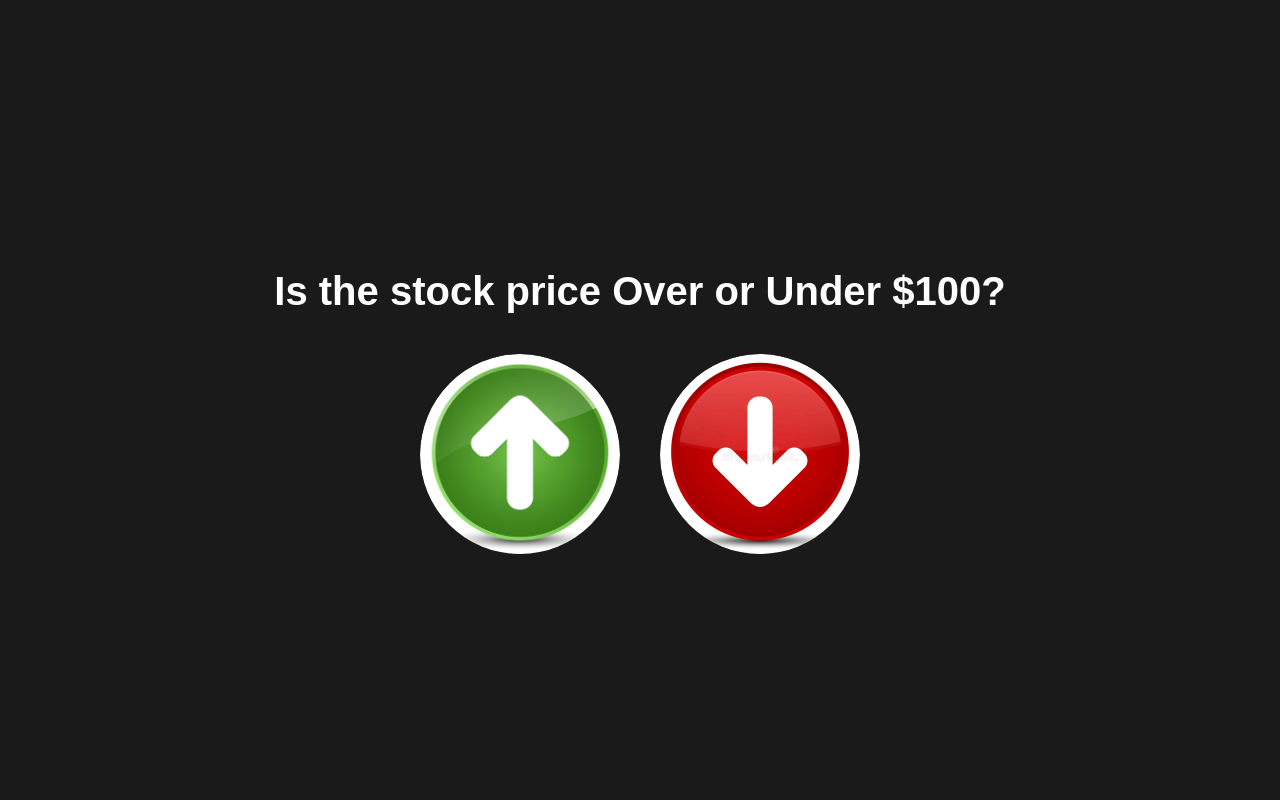
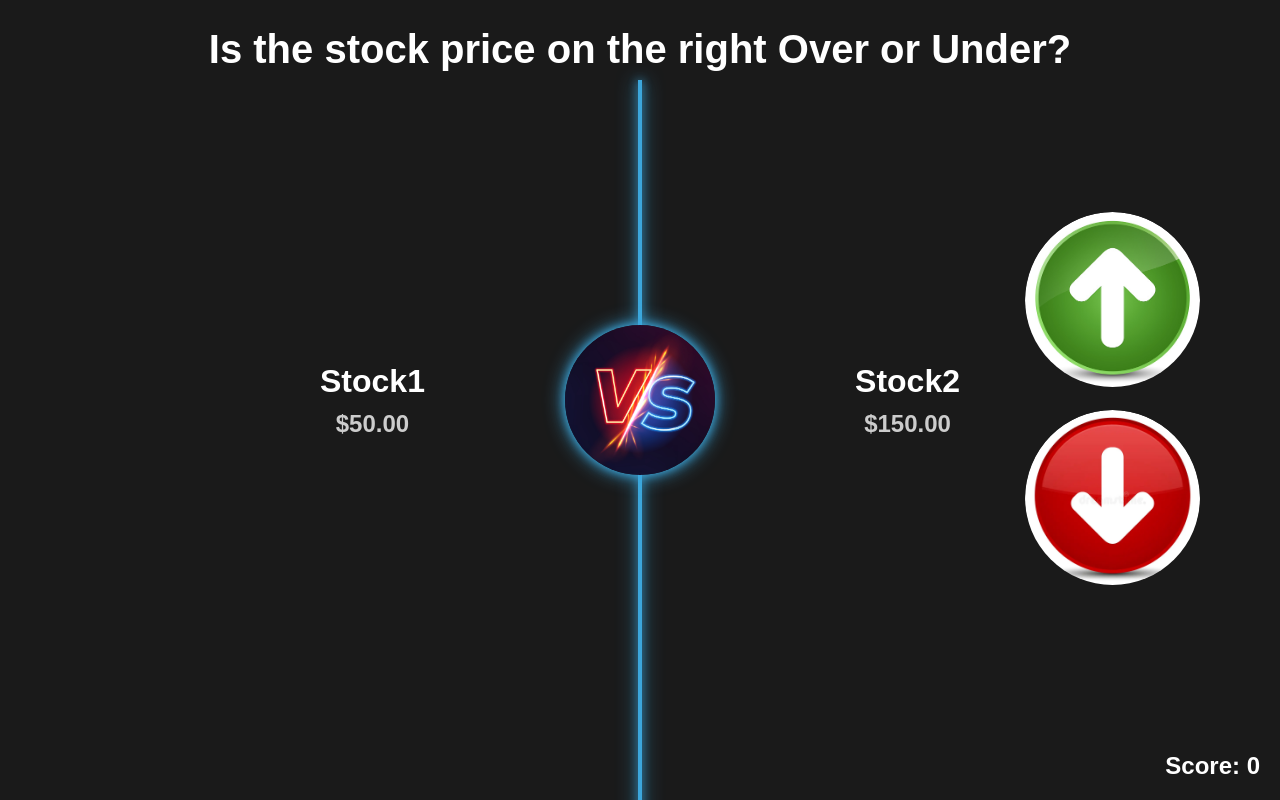
Before and after one commit to ChennyToo/stocks-over-under, a React (Create React App) app: page /game in a window 1280 px wide. Built offline with nearby package versions, Linux system fonts and the light colour scheme; no server answers.

Commit message:
Second screen UI

```diff
--- a/src/App.css
+++ b/src/App.css
@@ -14,6 +14,8 @@
   font-family: Arial, sans-serif;
   padding-top: 40px; /* Add padding to push content below the logo */
   position: relative; /* Required for the overlay */
+  overflow: off; /* Prevent scrollbars during animation */
+
 }
 
 /* Dark overlay */
@@ -27,7 +29,16 @@
   background-color: rgba(0, 0, 0, 0.65); /* Black with 50% opacity */
   z-index: 1; /* Ensure the overlay is above the background image */
 }
-
+/* GameScreen.css */
+/* Prevent scrolling on the body and html */
+/* GameScreen.css */
+/* Prevent scrolling on the body and html */
+body, html {
+  margin: 0;
+  padding: 0;
+  overflow: hidden; /* Disable scrolling */
+  height: 100%; /* Ensure the body and html take up the full viewport height */
+}
 /* Ensure content is above the overlay */
 .App > * {
   position: relative;
--- a/src/App.js
+++ b/src/App.js
@@ -12,8 +12,15 @@ function HomeScreen() {
   const handleStart = () => {
     navigate('/game'); // Navigate to the game screen
   };
+// Disable scrolling
+useEffect(() => {
+  document.body.style.overflow = 'hidden'; // Disable scrolling
+  return () => {
+    document.body.style.overflow = 'auto'; // Re-enable scrolling when the component unmounts
+  };
+}, []);
+  return (
 
-  return (
     <div className="App">
       {/* Rounded Image */}
       <img src={stockImage} alt="Stock" className="rounded-image" />
@@ -23,7 +30,7 @@ function HomeScreen() {
 
       {/* Description */}
       <p className="description">
-        Put your knowledge to the test by simply deciding if you think a stock price is Over or Under the given price
+        Put your knowledge to the test by simply deciding if you think a stock price is Over or Under another stock price
       </p>
 
       {/* Start Button */}
@@ -36,6 +43,7 @@ function HomeScreen() {
 
 
 function App() {
+  // eslint-disable-next-line
   const [bars, setBars] = useState(null);
 
   useEffect(() => {
--- a/src/GameScreen.css
+++ b/src/GameScreen.css
@@ -4,24 +4,59 @@
     height: 100vh; /* Full viewport height */
     display: flex;
     flex-direction: column;
-    justify-content: center;
+    justify-content: top;
     align-items: center;
     background-color: #1a1a1a; /* Dark background */
     color: white; /* Default text color */
     font-family: Arial, sans-serif;
+    overflow: hidden; /* Prevent scrollbars during animation */
+    position: relative; /* Required for positioning the vertical bar */
+  }
+/* Text Labels */
+.stock-label {
+    position: absolute;
+    top: 50%; /* Center vertically */
+    transform: translateY(-50%); /* Center the text */
+    font-size: 2rem;
+    font-weight: bold;
+    color: white; /* White text */
+    z-index: 2; /* Ensure the labels are above the bar */
+    display: flex;
+    flex-direction: column; /* Stack text vertically */
+    align-items: center; /* Center text horizontally */
   }
 
+  .stock1 {
+    left: 25%; /* Position to the left of the VS bar */
+  }
+
+  .stock2 {
+    right: 25%; /* Position to the right of the VS bar */
+  }
+
+  /* Price Text */
+  .price {
+    font-size: 1.5rem;
+    margin-top: 10px; /* Add space between stock name and price */
+    color: #cccccc; /* Light gray text */
+  }
   /* Prompt */
   .prompt {
     font-size: 2.5rem;
     margin-bottom: 40px;
     color: #ffffff; /* White text */
+    z-index: 1 /* Move the bar to the background */
   }
 
-  /* Buttons Container */
   .buttons-container {
+    position: absolute;
+    top: 50%; /* Center vertically */
+    right: 20px; /* Position on the right side */
+    transform: translateY(-50%); /* Center the container */
     display: flex;
-    gap: 40px; /* Space between buttons */
+    flex-direction: column; /* Stack buttons vertically */
+    gap: 20px; /* Space between buttons */
+    z-index: 2; /* Ensure the buttons are above the bar */
   }
 
   /* Image Buttons */
@@ -33,11 +68,13 @@
     transition: transform 0.3s ease, box-shadow 0.3s ease;
     border-radius: 50%; /* Make the buttons circular */
     overflow: hidden; /* Ensure the images don't overflow the rounded corners */
+    margin-right: 60px;
+
   }
 
   .image-button img {
-    width: 200px; /* Adjust size as needed */
-    height: 200px; /* Make the buttons circular */
+    width: 175px; /* Adjust size as needed */
+    height: 175px; /* Make the buttons circular */
     object-fit: cover; /* Ensure the image fits within the circle */
     border-radius: 50%; /* Make the images circular */
   }
@@ -59,34 +96,38 @@
   .image-button:active {
     transform: scale(0.95); /* Slightly shrink when clicked */
   }
-  /* Keyframes for Animations */
-@keyframes slideInFromTop {
-    0% {
-      opacity: 0;
-      transform: translateY(-100%);
-    }
-    100% {
-      opacity: 1;
-      transform: translateY(0);
-    }
+  /* Vertical Red Bar */
+.vertical-bar {
+    position: absolute;
+    top: 0;
+    left: 50%; /* Center the bar */
+    width: 4px; /* Bar thickness */
+    height: 100%; /* Full height of the screen */
+    background-color: #3ca7dc; /* Red color */
+    box-shadow: 0 0 10px #3ca7dc, 0 0 20px #3ca7dc; /* Red glow */
+    transform: translateX(-50%); /* Center the bar */
+    z-index: 0; /* Move the bar to the background */
+    margin-top:80px;
   }
 
-  @keyframes slideInFromBottom {
-    0% {
-      opacity: 0;
-      transform: translateY(100%);
-    }
-    100% {
-      opacity: 1;
-      transform: translateY(0);
-    }
+  .vs-image {
+    position: absolute;
+    top: 50%; /* Center vertically */
+    left: 50%; /* Center horizontally */
+    transform: translate(-50%, -50%); /* Center the image */
+    width: 150px; /* Adjust size as needed */
+    height: 150px; /* Adjust size as needed */
+    border-radius: 50%; /* Make the image circular */
+    object-fit: cover; /* Ensure the image fits within the circle */
+    box-shadow: 0 0 10px #3ca7dc, 0 0 20px #3ca7dc; /* Red glow */
+
   }
-
-  @keyframes fadeIn {
-    0% {
-      opacity: 0;
-    }
-    100% {
-      opacity: 1;
-    }
+  .score-text {
+    position: absolute;
+    bottom: 20px; /* Position at the bottom */
+    right: 20px; /* Position at the right */
+    font-size: 1.5rem;
+    font-weight: bold;
+    color: white; /* White text */
+    z-index: 2; /* Ensure the score text is above the bar */
   }
--- a/src/GameScreen.js
+++ b/src/GameScreen.js
@@ -2,6 +2,7 @@ import React from 'react';
 import './GameScreen.css'; // Import CSS for this screen
 import overButtonImage from './Images/realGreen.jpg'; // Import the "Over" button image
 import underButtonImage from './Images/realRed.webp'; // Import the "Under" button image
+import vsImage from './Images/realVS.jpg'; // Import the "Vs" button image
 
 function GameScreen() {
   // Function to handle button clicks
@@ -13,7 +14,26 @@ function GameScreen() {
   return (
     <div className="game-screen">
       {/* Prompt */}
-      <h1 className="prompt">Is the stock price Over or Under $100?</h1>
+      <h1 className="prompt">Is the stock price on the right Over or Under?</h1>
+
+      {/* Vertical Red Bar */}
+      <div className="vertical-bar"></div>
+
+       {/* Circular VS Image */}
+       <img src={vsImage} alt="VS" className="vs-image" />
+
+      {/* Text Labels */}
+      <div className="stock-label stock1">
+        <div>Stock1</div>
+        <div className="price">$50.00</div>
+      </div>
+      <div className="stock-label stock2">
+        <div>Stock2</div>
+        <div className="price">$150.00</div>
+      </div>
+
+         {/* Score Text */}
+      <div className="score-text">Score: 0</div>
 
       {/* Buttons */}
       <div className="buttons-container">
@@ -31,6 +51,7 @@ function GameScreen() {
         </button>
       </div>
     </div>
+
   );
 }
 
```
Also changed, not shown: src/Images/realVS.jpg (added).
